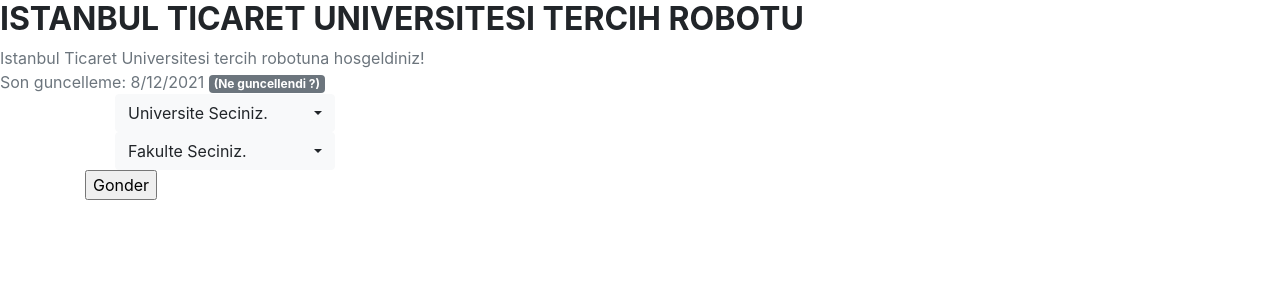
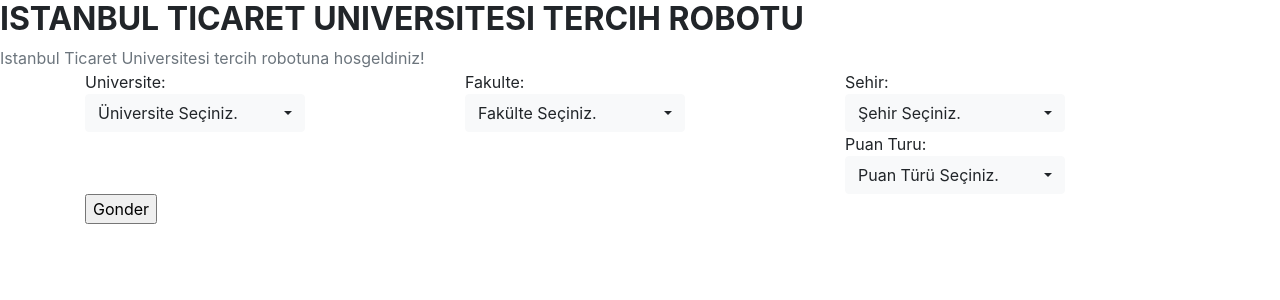
Before and after one commit to eneeesyk/Tercih-Robotu, a PHP site: page / in a window 1280 px wide. Shown: the top 300 px of the page. Run offline with PHP 8.4, Linux system fonts and the light colour scheme; data comes from the database, SQL or seed files in the repository; some libraries are stand-ins or nearby versions.

Commit message:
new index

```diff
--- a/index.php
+++ b/index.php
@@ -17,13 +17,7 @@
 <body>
 <div class="h2"><b>ISTANBUL TICARET UNIVERSITESI TERCIH ROBOTU</b></div>
 <div class='text-secondary'>Istanbul Ticaret Universitesi tercih robotuna hosgeldiniz!</div>
-<div class='text-secondary'>Son guncelleme: 8/12/2021 <a class='badge badge-secondary' href="update.log">(Ne guncellendi ?)</a></div>
 
-<div class='container'>
-    <div class='container-fluid'>
-        <form method='POST' action="">
-
-        <div class='container-fluid'>
 <?php
             define('DB_HOST', 'localhost');
             define('DB_USERNAME', 'root');
@@ -40,16 +34,27 @@
                 }
             }
             ?>
+
+<div class='container-fluid'>
+    <form method='POST' action="">
+            <div class='container'>
+                <div class='row'>
+                    <div class='col'>
+                        <div>
+                        Universite:
+                        </div>
                             <?php
                                 $sql = "SELECT uni_name FROM university";
                                 if ($result = mysqli_query($conn, $sql)) {
                                     if(mysqli_num_rows($result) > 0) {
+                                        echo '<div class="btn-group bootstrap-select show-tick ng-pristine ng-untouched ng-valid ng-empty">';
                                         echo "<select name='uniName[]' class='selectpicker' multiple data-live-search='true'>";
-                        echo "<option selected disabled>Universite Seciniz.</option>";
+                                        echo "<option selected disabled>Üniversite Seçiniz.</option>";
                                         while($row = mysqli_fetch_array($result)){
                                             echo "<option>".$row['uni_name']."</option>";
                                         }
                                         echo '</select>';
+                                        echo '</div>';
                                         mysqli_free_result($result);
                                     }else {
                                         echo "<script type='text/JavaScript'> alert('Something went wrong... There is no records); </script>";
@@ -57,20 +62,25 @@
                                 }else {
                                     echo "ERROR: Could not execute $sql" . mysqli_error($conn);
                                 }
-                ?></div>
-            <div class='container-fluid'>
+                                ?>
+                        </div>
+                        <div class='col'>
+                            <div>
+                                Fakulte:
+                            </div>
                             <?php
 
                             $sql2 = "SELECT faculty_name FROM facultyName";
                             if ($result = mysqli_query($conn, $sql2)) {
                                 if(mysqli_num_rows($result) > 0) {
-
+                                    echo '<div class="btn-group bootstrap-select show-tick ng-pristine ng-untouched ng-valid ng-empty">';
                                     echo "<select name='facultyName[]' class='selectpicker' multiple data-live-search='true'>";
-                    echo "<option selected disabled>Fakulte Seciniz.</option>";
+                                    echo "<option selected disabled>Fakülte Seçiniz.</option>";
                                     while($row = mysqli_fetch_array($result)){
                                         echo "<option>".$row['faculty_name']."</option>";
                                     }
                                     echo '</select>';
+                                    echo '</div>';
                                     mysqli_free_result($result);
                                 }else {
                                     echo "<script type='text/JavaScript'> alert('Something went wrong...); </script>";
@@ -78,39 +88,99 @@
                             }else {
                                 echo "ERROR: Could not execute $sql2" . mysqli_error($conn);
                             }
-        ?></div>
+                        ?>
                     </div>
+                    <div class='col'>
+                        <div>
+                            Sehir:
+                        </div>
+                            <?php
+                            $cities = array("Adana", "Adıyaman", "Afyonkarahisar", "Ağrı", "Aksaray", "Amasya", "Ankara",
+                                "Antalya", "Ardahan", "Artvin", "Aydın", "Balıkesir", "Bartın", "Batman", "Bayburt", "Bilecik", "Bingöl",
+                                "Bitlis", "Bolu", "Burdur", "Bursa", "Çanakkale", "Çankırı", "Çorum", "Denizli", "Diyarbakır", "Düzce",
+                                "Edirne", "Elazığ", "Erzincan", "Erzurum", "Eskişehir", "Gaziantep", "Giresun", "Gümüşhane", "Hakkâri",
+                                "Hatay", "Iğdır", "Isparta", "İstanbul", "İzmir", "Kahramanmaraş", "Karabük", "Karaman", "Kars",
+                                "Kastamonu", "Kayseri", "Kilis", "Kırıkkale", "Kırklareli", "Kırşehir", "Kocaeli", "Konya", "Kütahya",
+                                "Malatya", "Manisa", "Mardin", "Mersin", "Muğla", "Muş", "Nevşehir", "Niğde", "Ordu", "Osmaniye", "Rize",
+                                "Sakarya", "Samsun", "Şanlıurfa", "Siirt", "Sinop", "Sivas", "Şırnak", "Tekirdağ", "Tokat", "Trabzon",
+                                "Tunceli", "Uşak", "Van", "Yalova", "Yozgat", "Zonguldak");
 
+                        echo '<div class="btn-group bootstrap-select show-tick ng-pristine ng-untouched ng-valid ng-empty">';
+                        echo "<select name='cities[]' class='selectpicker' multiple data-live-search='true'>";
+                        echo "<option selected disabled>Şehir Seçiniz.</option>";
+                        foreach($cities as $key => $value){
+                            echo '<option>'.$value.'</option>';
+                        }
+                        echo '</div>';
+                        echo '</select>';
+                    ?>
+                </div>
+            <div class='row'>
+                <div class='col'>
+                    <div>
+                        Puan Turu:
+                    </div>
+                        <?php
+                        $type = array('SAY', 'EA', 'DİL', 'SÖZ');
+                        echo '<div class="btn-group bootstrap-select show-tick ng-pristine ng-untouched ng-valid ng-empty">';
+                        echo "<select name='type[]' class='selectpicker' multiple data-live-search='true'>";
+                        echo "<option selected disabled>Puan Türü Seçiniz.</option>";
+                        foreach($type as $key => $value){
+                            echo '<option>'.$value.'</option>';
+                        }
+                        echo '</div>';
+                        echo '</select>';
+                    ?>
+                </div>
+            </div>
+        </div>
+    </div>
+</div>
         <input type="submit" name='submit' value='Gonder'>
         <br>
+        <div class='container-fluid'>
         <?php
-
             if(isset($_POST['submit'])){
                 if(!empty($_POST['uniName'])) {
-
                     $uniArray = array();
                     foreach($_POST['uniName'] as $selected){
                         $uniArray[] = $selected;
                     }
-        } else {
-          echo 'Please select the value.';
+                    print_r($uniArray);
+                    echo '<br> <hr>';
                 }
 
                 if(!empty($_POST['facultyName'])) {
-
                     $facultyArray = array();
                     foreach($_POST['facultyName'] as $selected2){
                         $facultyArray[] = $selected2;
                     }
+                    print_r($facultyArray);
+                    echo '<br> <hr>';
                 }
-     else {
-        echo 'Please select the value.';
+
+                if (!empty($_POST['cities'])){
+                    $cityArray = array();
+                    foreach($_POST['cities'] as $selected3){
+                        $cityArray[] = $selected3;
                     }
+                    print_r($cityArray);
+                    echo '<br> <hr>';
+                }
+
+                if (!empty($_POST['type'])){
+                    $typeArray = array();
+                    foreach($_POST['type'] as $selected4){
+                        $typeArray[] = $selected4;
+                    }
+                    print_r($typeArray);
+                    echo '<br> <hr>';
+                }
+
             }
         ?>
+        </div>
     </form>
-</div>
-
 
 
 </body>
```
Lines whose indentation alone changed are shown as unchanged.
